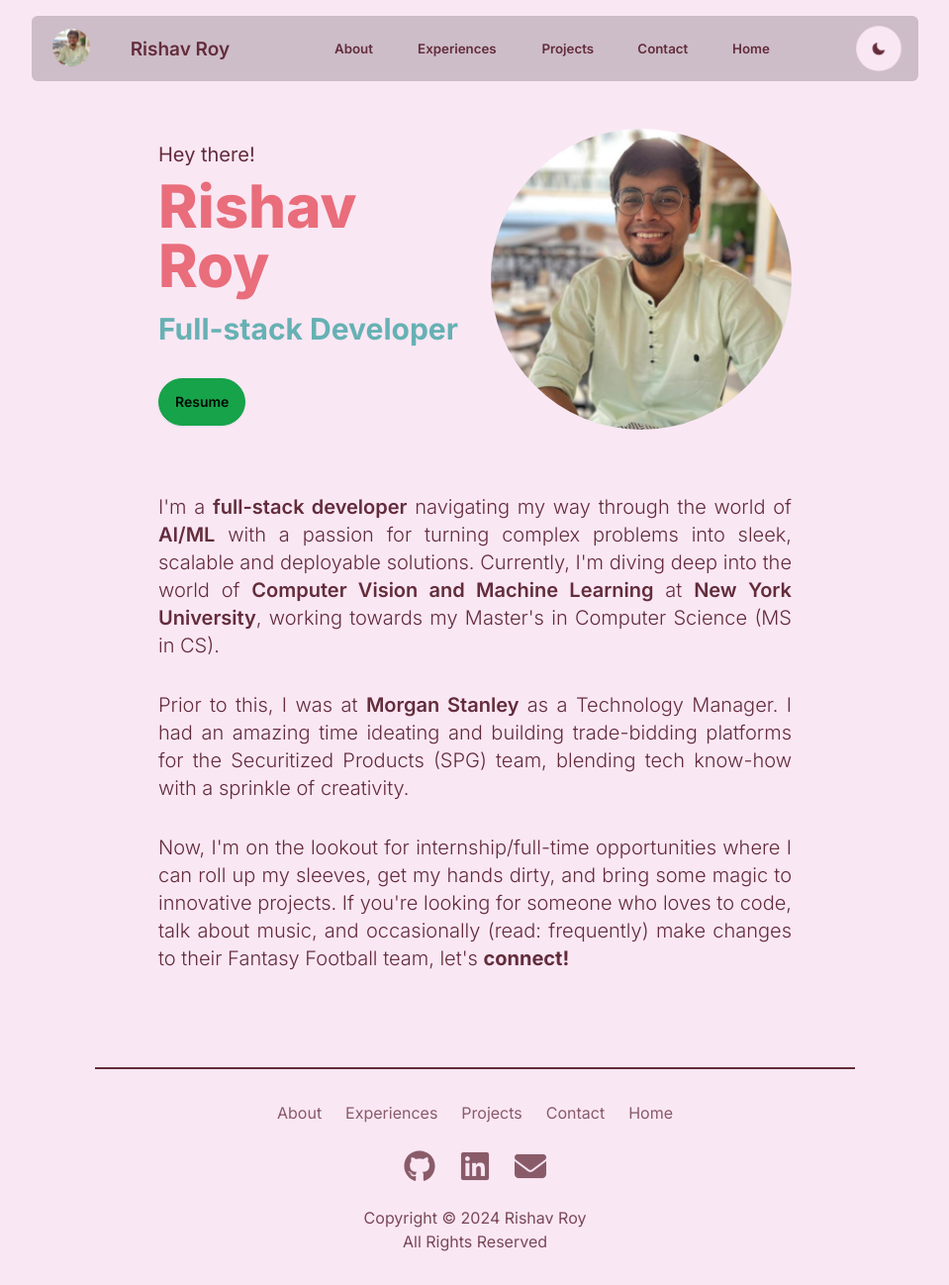
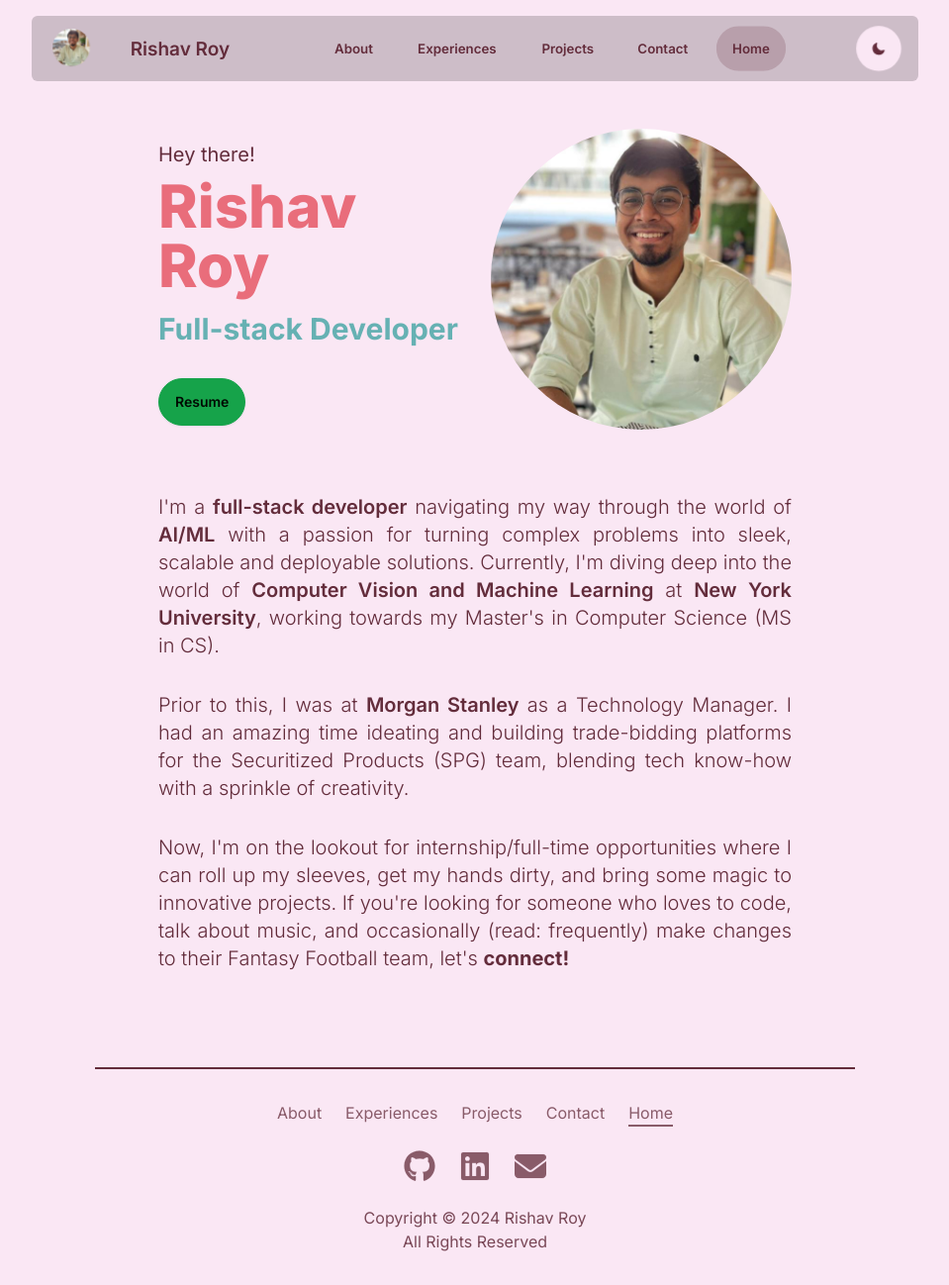
Before and after one commit to rishavroy97/portfolio, a Next.js app: page / in a window 1280 px wide. Shown: the whole page at 99% size, without its empty margins (160-1119 px from the left). Built offline with nearby package versions, Linux system fonts and the light colour scheme.

Commit message:
Fix Navigation

```diff
--- a/app/ui/Footer.tsx
+++ b/app/ui/Footer.tsx
@@ -1,19 +1,30 @@
+'use client';
+
+import clsx from "clsx";
 import Link from "next/link";
+import { usePathname } from "next/navigation";
+import { navlinks } from "../lib/navlinks";
 
 const date = new Date();
 const year = date.getFullYear();
 
 const Footer = () => {
+    const pathname = usePathname();
     return (
         <div className="flex justify-center items-center mt-12">
             <footer className="border-t-2 w-[90vw] lg:w-[60vw] flex justify-center p-4 pt-8 border-base-content">
                 <div className="flex flex-col items-center gap-12 lg:gap-6">
                     <ul className="flex flex-col lg:flex-row gap-6 justify-center items-center">
-                        <li className="flex-1 border-b-2 border-base-100 hover:border-base-content dark:hover:border-base-content opacity-75 hover:opacity-100"><Link href="/about">About</Link></li>
-                        <li className="flex-1 border-b-2 border-base-100 hover:border-base-content dark:hover:border-base-content opacity-75 hover:opacity-100"><Link href="/experiences">Experiences</Link></li>
-                        <li className="flex-1 border-b-2 border-base-100 hover:border-base-content dark:hover:border-base-content opacity-75 hover:opacity-100"><Link href="/projects">Projects</Link></li>
-                        <li className="flex-1 border-b-2 border-base-100 hover:border-base-content dark:hover:border-base-content opacity-75 hover:opacity-100"><Link href="/contact">Contact</Link></li>
-                        <li className="flex-1 border-b-2 border-base-100 hover:border-base-content dark:hover:border-base-content opacity-75 hover:opacity-100"><Link href="/">Home</Link></li>
+                        {navlinks.map(link => (
+                            <li key={link.id} className={clsx(
+                                "flex-1 border-b-2 border-base-100 hover:border-base-content dark:hover:border-base-content opacity-75 hover:opacity-100",
+                                {
+                                    'border-base-content opacity-100': pathname === link.href
+                                }
+                            )}>
+                                <Link href={link.href}>{link.name}</Link>
+                            </li>
+                        ))}
                     </ul>
                     <div className="flex flex-row items-center justify-center gap-4">
                         <a href="https://github.com/rishavroy97" target="_blank" rel="noopener noreferrer" title="Github">
--- a/app/ui/Navigation/AboutTab.tsx
+++ /dev/null
@@ -1,11 +0,0 @@
-import Link from "next/link";
-
-const AboutTab = () => {
-    return (
-        <Link href="/about">
-            <span className="btn btn-ghost">About</span>
-        </Link>
-    );
-}
-
-export default AboutTab
--- a/app/ui/Navigation/ContactTab.tsx
+++ /dev/null
@@ -1,11 +0,0 @@
-import Link from "next/link"
-
-const ContactTab = () => {
-    return (
-        <Link href="/contact">
-            <span className="btn btn-ghost">Contact</span>
-        </Link>
-    )
-}
-
-export default ContactTab
--- a/app/ui/Navigation/DropdownMenu.tsx
+++ b/app/ui/Navigation/DropdownMenu.tsx
@@ -1,8 +1,5 @@
-import AboutTab from "./AboutTab";
-import ContactTab from "./ContactTab";
-import ExperienceTab from "./ExperienceTab";
-import HomeTab from "./HomeTab";
-import ProjectsTab from "./ProjectsTab";
+import { navlinks } from "@/app/lib/navlinks"
+import Link from "next/link"
 
 const DropdownMenu = () => {
     return (
@@ -13,11 +10,17 @@ const DropdownMenu = () => {
                 </svg>
             </div>
             <ul tabIndex={0} className="menu menu-sm dropdown-content mt-3 z-[1] p-2 shadow bg-base-300 rounded-box w-52">
-                <li><AboutTab /></li>
-                <li><ExperienceTab /></li>
-                <li><ProjectsTab /></li>
-                <li><ContactTab /></li>
-                <li><HomeTab /></li>
+                {
+                    navlinks.map(link => (
+                        <li key={link.id} className="py-2">
+                            <Link href={link.href}>
+                                <span className="text-xl">
+                                    {link.name}
+                                </span>
+                            </Link>
+                        </li>
+                    ))
+                }
             </ul>
         </div>
     )
--- a/app/ui/Navigation/ExperienceTab.tsx
+++ /dev/null
@@ -1,13 +0,0 @@
-import Link from "next/link"
-
-const ExperienceTab = () => {
-  return (
-    <Link href="/experiences">
-      <span className="btn btn-ghost">
-        Experiences
-      </span>
-    </Link>
-  )
-}
-
-export default ExperienceTab
--- a/app/ui/Navigation/HomeTab.tsx
+++ /dev/null
@@ -1,13 +0,0 @@
-import Link from "next/link"
-
-const HomeTab = () => {
-    return (
-        <Link href="/">
-            <span className="btn btn-ghost">
-                Home
-            </span>
-        </Link>
-    )
-}
-
-export default HomeTab
--- a/app/ui/Navigation/NavList.tsx
+++ b/app/ui/Navigation/NavList.tsx
@@ -1,17 +1,27 @@
-import AboutTab from "./AboutTab";
-import ContactTab from "./ContactTab";
-import ExperienceTab from "./ExperienceTab";
-import HomeTab from "./HomeTab";
-import ProjectsTab from "./ProjectsTab";
+'use client';
+
+import { navlinks } from "@/app/lib/navlinks";
+import Link from "next/link";
+import { usePathname } from "next/navigation";
+import clsx from "clsx";
 
 const NavList = () => {
+    const pathname = usePathname();
+    console.log(pathname);
     return (
         <>
-            <AboutTab />
-            <ExperienceTab />
-            <ProjectsTab />
-            <ContactTab />
-            <HomeTab />
+            {
+                navlinks.map(link => (
+                    <Link key={link.id} href={link.href}>
+                        <span className={clsx(
+                            'btn btn-ghost',
+                            {
+                                'btn-active': pathname === link.href
+                            }
+                        )}>{link.name}</span>
+                    </Link>
+                ))
+            }
         </>
     )
 }
--- a/app/ui/Navigation/Navigation.tsx
+++ b/app/ui/Navigation/Navigation.tsx
@@ -18,7 +18,7 @@ const Navigation = () => {
                 <ToggleTheme />
             </header>
 
-            <header className="navbar bg-base-300 justify-center rounded-md w-[90vw] lg:hidden">
+            <header className="navbar bg-base-300 justify-center gap-1 sm:gap-2 md:gap-4 rounded-md w-[90vw] lg:hidden">
                 <TinyImg />
                 <Name />
                 <DropdownMenu />
--- a/app/ui/Navigation/ProjectsTab.tsx
+++ /dev/null
@@ -1,13 +0,0 @@
-import Link from "next/link"
-
-const ProjectsTab = () => {
-    return (
-        <Link href="/projects">
-            <span className="btn btn-ghost">
-                Projects
-            </span>
-        </Link>
-    )
-}
-
-export default ProjectsTab
--- a/package.json
+++ b/package.json
@@ -9,6 +9,7 @@
     "lint": "next lint"
   },
   "dependencies": {
+    "clsx": "^2.1.1",
     "next": "^14.2.4",
     "octokit": "^4.0.2",
     "react": "^18",
```
Also changed, not shown: 1 other file (tests, documents, lock files or other folders).
